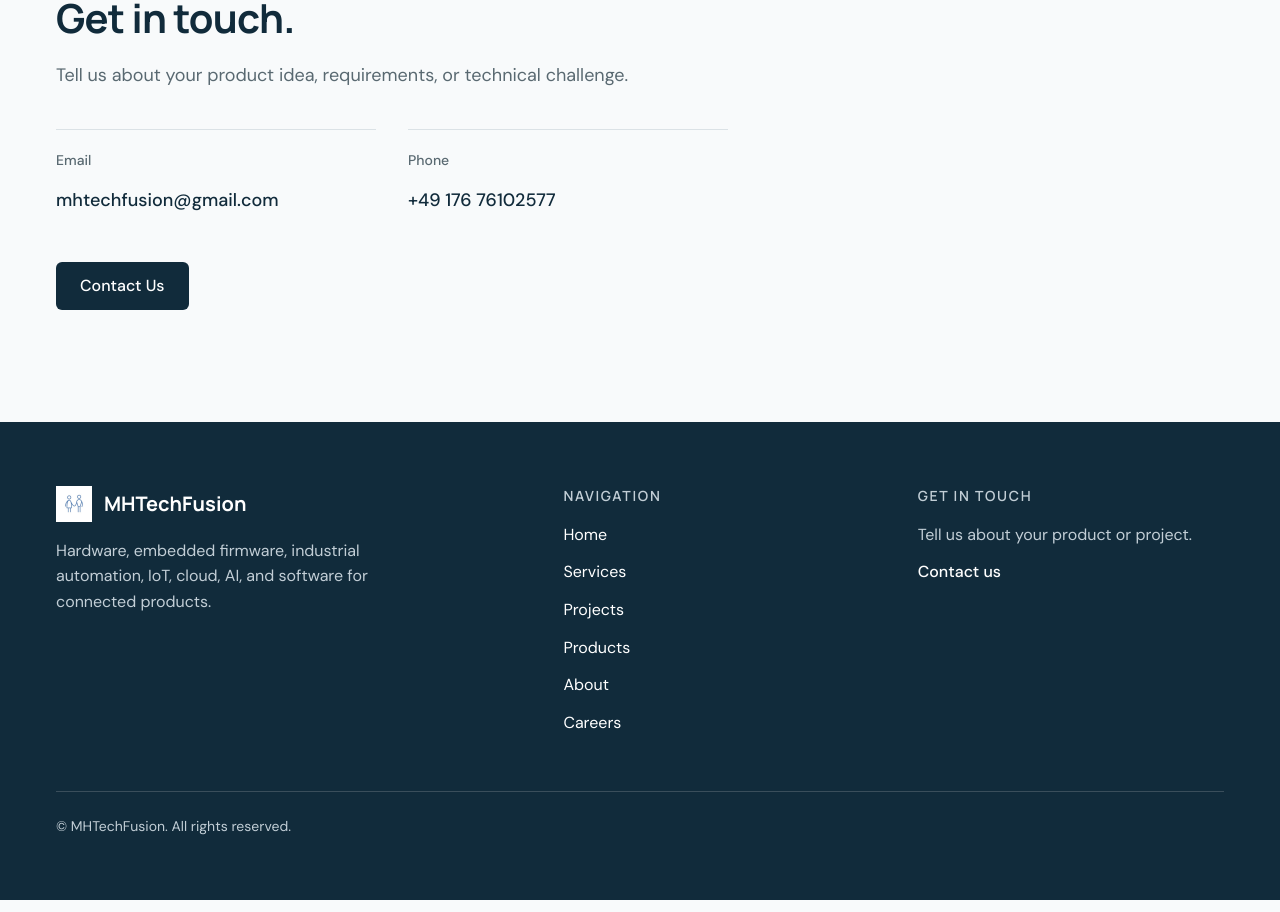
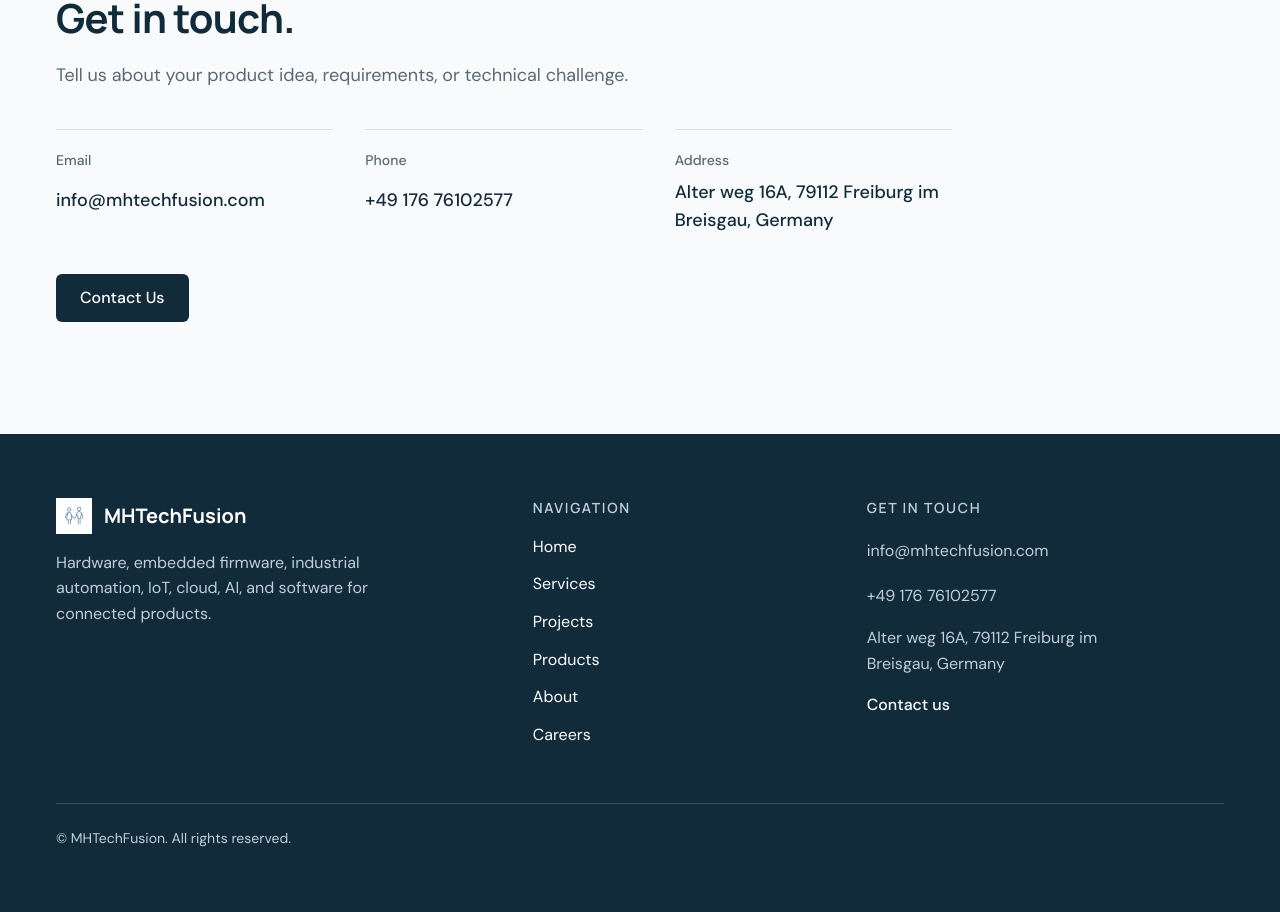
Before and after one commit to Abdul-Ahad3/mhtechweb, a Next.js app: page /about in a window 1280 px wide. Shown: the part 2300-3212 px from the top of the page. Built offline with nearby package versions, Linux system fonts and the light colour scheme.

Commit message:
Add company info to footer

```diff
--- a/src/app/about/page.tsx
+++ b/src/app/about/page.tsx
@@ -14,7 +14,7 @@ export const metadata: Metadata = {
 };
 
 export default function AboutPage() {
-  const { email, phone } = COMPANY_CONTACT;
+  const { email, phone, address } = COMPANY_CONTACT;
   const { light, dark, alt, width, height } = COMPANY_LOGO;
 
   return (
@@ -103,7 +103,7 @@ export default function AboutPage() {
             description="Tell us about your product idea, requirements, or technical challenge."
           />
 
-          <dl className="mt-10 grid max-w-2xl gap-8 sm:grid-cols-2">
+          <dl className="mt-10 grid max-w-4xl gap-8 sm:grid-cols-3">
             <div className="border-t pt-5">
               <dt className="text-sm font-medium text-muted">Email</dt>
               <dd className="mt-2 text-lg font-medium">
@@ -126,6 +126,17 @@ export default function AboutPage() {
                 </a>
               </dd>
             </div>
+            <div className="border-t pt-5">
+              <dt className="text-sm font-medium text-muted">Address</dt>
+              <dd className="mt-2 text-lg font-medium">
+                <a
+                  href={`mailto:${address}`}
+                  className="inline-flex min-h-11 items-center break-all hover:text-steel-dark"
+                >
+                  {address}
+                </a>
+              </dd>
+            </div>
           </dl>
 
           <Button href="/contact" className="mt-10">
--- a/src/components/layout/Footer.tsx
+++ b/src/components/layout/Footer.tsx
@@ -1,13 +1,16 @@
 import Link from "next/link";
 import Container from "@/components/ui/Container";
 import Logo from "@/components/layout/Logo";
+import { COMPANY_CONTACT } from "@/lib/company";
 import { CONTACT_LINK, NAV_LINKS, SITE } from "@/lib/constants";
 
 export default function Footer() {
+  const { email, phone, address } = COMPANY_CONTACT;
+
   return (
     <footer className="surface-dark bg-navy text-white">
       <Container className="py-16">
-        <div className="grid gap-12 md:grid-cols-[1.5fr_1fr_1fr]">
+        <div className="grid gap-12 md:grid-cols-[1.5fr_1fr_1.25fr]">
           <div>
             <div className="flex items-center gap-3">
               <Logo onDark className="h-9" />
@@ -35,12 +38,28 @@ export default function Footer() {
             <h2 className="text-sm font-semibold uppercase tracking-[0.12em] text-dark-muted">
               Get in touch
             </h2>
-            <p className="mt-4 text-dark-muted">
-              Tell us about your product or project.
-            </p>
+            <address className="mt-4 space-y-3 not-italic text-dark-muted">
+              <p>
+                <a
+                  href={`mailto:${email}`}
+                  className="inline-block break-all py-1 hover:text-light-blue"
+                >
+                  {email}
+                </a>
+              </p>
+              <p>
+                <a
+                  href={`tel:${phone.replace(/[^\d+]/g, "")}`}
+                  className="inline-block py-1 hover:text-light-blue"
+                >
+                  {phone}
+                </a>
+              </p>
+              <p className="whitespace-pre-line">{address}</p>
+            </address>
             <Link
               href={CONTACT_LINK.href}
-              className="mt-3 inline-block font-medium hover:text-light-blue"
+              className="mt-4 inline-block font-medium hover:text-light-blue"
             >
               Contact us
             </Link>
--- a/src/lib/company.ts
+++ b/src/lib/company.ts
@@ -2,8 +2,9 @@ export const COMPANY_TAGLINE = "Innovative Tech Solutions";
 
 // Replace with the verified details
 export const COMPANY_CONTACT = {
-  email: "mhtechfusion@gmail.com",
+  email: "info@mhtechfusion.com",
   phone: "+49 176 76102577",
+  address: "Alter weg 16A, 79112 Freiburg im Breisgau, Germany"
 };
 
 export const COMPANY_LOGO = {
```
